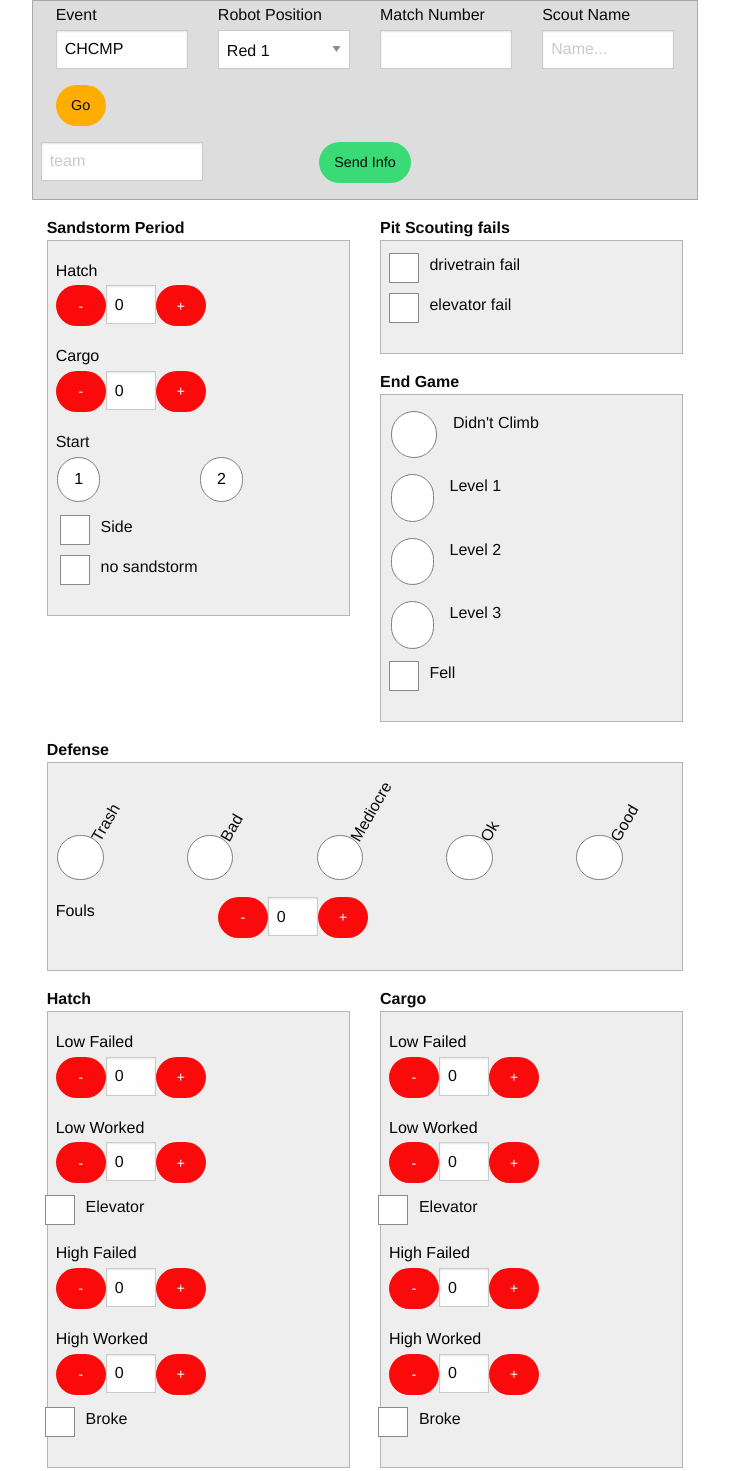
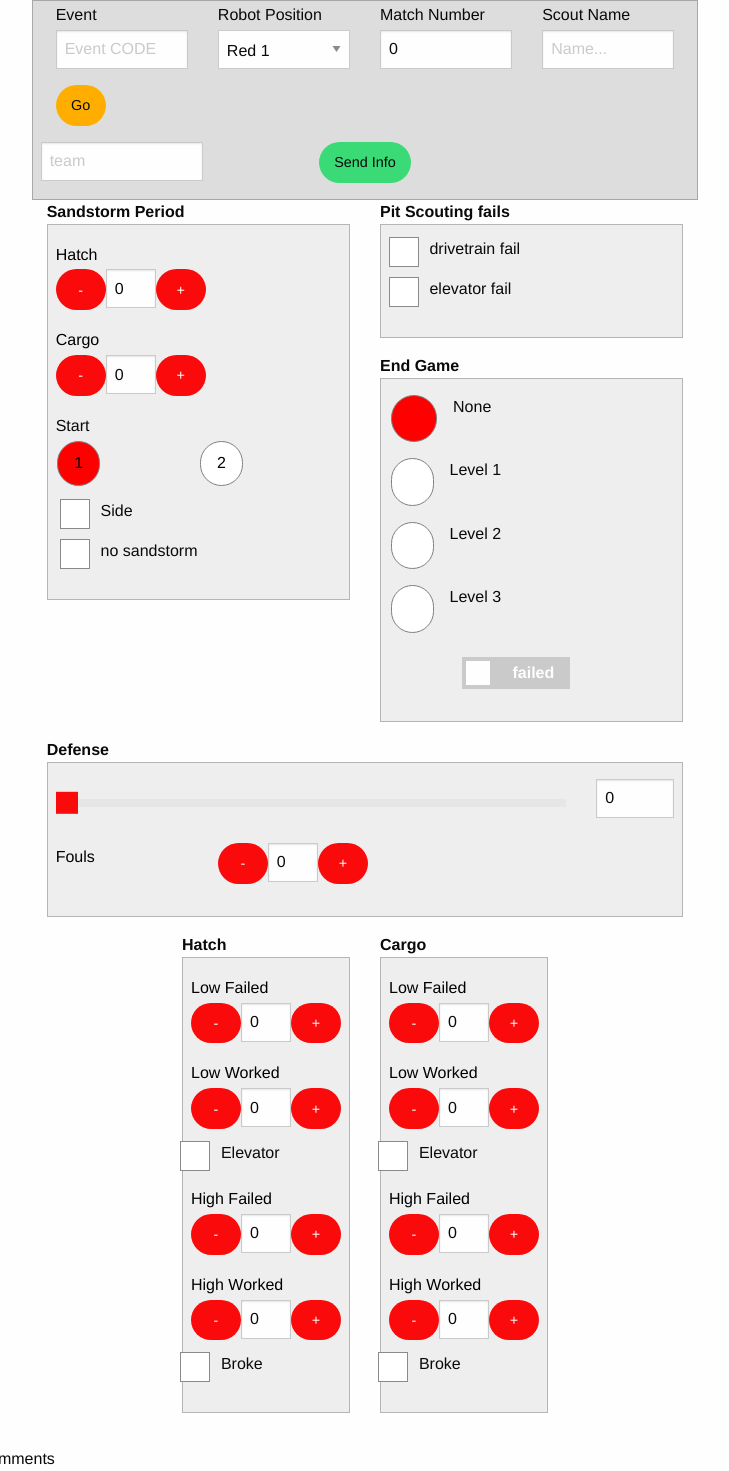
Before and after one commit to szecket/686ObjectiveScouting2019, an Electron app: page index.html in a window 1000 px wide. Shown: the top 1471 px of the page, without its empty margins (135-864 px from the left). Drawn offline with nearby package versions, Linux system fonts and the light colour scheme.

Commit message:
success in climbing switch and other such details

```diff
--- a/index.html
+++ b/index.html
@@ -163,7 +163,7 @@
                     <input type="radio" id="climb0" name="climb" value="l1">
                     <label class="button" for="climb0">O</label>
                   </div>
-                  <div class="cell shrink breathe left">Didn't Climb</div>
+                  <div class="cell shrink breathe left">None</div>
                 </div>
                 <div id='climbl1' class=" grid-x" >
                   <div class='cell shrink'>
@@ -186,16 +186,18 @@
                   </div>
                   <div class="cell shrink breathe left">Level 3</div>
                 </div>
-                <div id='climbSuccess' class='grid-x' style='display:none;'>
-                  <div class="cell auto switch wide" id='successswitch'>
-                    <input class="switch-input" name="climbsuccess" id="climbsuccess" type="checkbox">
-                    <label class="switch-paddle" for="climbsuccess">
-                      <span class="switch-inactive" aria-hidden="no">fail</span>
-                      <span class="switch-active" aria-hidden="yes">success</span>
-                    </label>
+                <div id='climbSuccess' class='grid-x' >
+                  <div class="cell auto">
+                    <div class="switch wide" id='successswitch'>
+                      <input class="switch-input" name="climbsuccess" id="climbsuccess" type="checkbox">
+                      <label class="switch-paddle" for="climbsuccess">
+                        <span class="switch-inactive" aria-hidden="no">failed</span>
+                        <span class="switch-active" aria-hidden="yes">yay!</span>
+                      </label>
+                    </div>
                   </div>
                 </div>
-                <div class=" grid-x ">
+                <!-- <div class=" grid-x ">
                   <div class='cell auto'>
                     <div class="checkbox">
                       <label for='fell'>
@@ -204,7 +206,7 @@
                         Fell</label>
                       </div>
                     </div>
-                  </div>
+                  </div> -->
                 </div>
 
 
@@ -214,49 +216,16 @@
           <div class='grid-x grid-padding-x'>
             <div class='auto cell'>
               <strong>Defense</strong>
-              <div class="callout light tall2">
+              <div class="callout light">
                 <div class=" grid-x grid-padding-x">
-                  <div class="rotated2 auto cell">
-                    Trash
+                  <div class="small-10 cell">
+                    <div class="slider" data-slider data-initial-start="0" data-end="10">
+                      <span class="slider-handle"  data-slider-handle role="slider" tabindex="1" aria-controls="defense"></span>
+                      <span class="slider-fill" data-slider-fill></span>
+                    </div>
                   </div>
-                  <div class="rotated2 auto cell">
-                    Bad
-                  </div>
-                  <div class="rotated2 auto cell">
-                    Mediocre
-                  </div>
-                  <div class="rotated2 auto cell">
-                    Ok
-                  </div>
-                  <div class="rotated2 auto cell">
-                    Good
-                  </div>
-                </div>
-
-                <div class=" grid-x ">
-                  <div class='auto cell'>
-                    <div class="button-group nolabel round toggle grid-x grid-padding-x">
-                      <div class="auto cell">
-                        <input type="radio" id="defense1" name="defense" value="0">
-                        <label class="button" for="defense1">O</label>
-                      </div>
-                      <div class="auto cell">
-                        <input type="radio" id="defense2" name="defense" value="1">
-                        <label class="button" for="defense2">O</label>
-                      </div>
-                      <div class="auto cell">
-                        <input type="radio" id="defense3" name="defense" value="2">
-                        <label class="button" for="defense3">O</label>
-                      </div>
-                      <div class="auto cell">
-                        <input type="radio" id="defense4" name="defense" value="3">
-                        <label class="button" for="defense4">O</label>
-                      </div>
-                      <div class="auto cell">
-                        <input type="radio" id="defense5" name="defense" value="4">
-                        <label class="button" for="defense5">O</label>
-                      </div>
-                    </div>
+                  <div class="small-2 cell">
+                    <input type="number" id="defense">
                   </div>
                 </div>
                 <div class=" grid-x grid-padding-x">
@@ -273,6 +242,7 @@
                 </div>
               </div>
             </div>
+          </div>
 
 
           </div>
--- a/js/app.js
+++ b/js/app.js
@@ -217,10 +217,6 @@ $('#triedToClimb').on("change",function(){
   climbTest();
 })
 function climbTest(){
-  $('#triedToClimb').prop('checked') ? $('#climbl1').show() : $('#climbl1').hide()
-  $('#triedToClimb').prop('checked') ? $('#climbl2').show() : $('#climbl2').hide()
-  $('#triedToClimb').prop('checked') ? $('#climbl3').show() : $('#climbl3').hide()
-  $('#triedToClimb').prop('checked') ? $('#climbSuccess').show() : $('#climbSuccess').hide()
 }
 
 $('input[name=climb]').on("change",function(){
@@ -246,6 +242,7 @@ function clearValues(){
   $('select').prop( "checked",false );
   $('#scoutName').val(scoutName);
   $('#level1').prop('checked', true);
+  $('#climb0').prop('checked', true);
 
   // $('#event').val('MDOWI');
 
@@ -275,9 +272,7 @@ $('#submit-form').click(function(){
 
     var attempt;
     var success;
-    console.log('inputs',$inputs)
     var cl2, cl3;
-    console.log('paddle',$('#climbsuccess').val())
     if($('#climb1').prop('checked')){
       attempt = '1';
     } else if ($('#climb2').prop('checked')){
@@ -303,7 +298,7 @@ $('#submit-form').click(function(){
       level3:cl3,
       climbAttempt:attempt,
       climbSucceeded:success,
-      defense:$('input[name=defense]:checked').val()*2,
+      defense:$('#defense').val(),
       fouls:$('#foulsVal').val(),
       cargoLowFailed:$('#cargoLowFailedVal').val(),
       cargoLowWorked:$('#cargoLowWorkedVal').val(),
@@ -324,7 +319,6 @@ $('#submit-form').click(function(){
       drivetrainBroke:$('#drivetrainbroke').prop('checked'),
       elevatorBroke:$('#elevatorbroke').prop('checked'),
     }
-    params[]
     var serializedData = $.param(params);
     console.log('serializedData',serializedData)
 
--- a/scss/_base.scss
+++ b/scss/_base.scss
@@ -49,8 +49,8 @@ button {
 .switch {
 	// height:5rem !important;
 	// border-bottom:1px solid #ddd;
-	margin-top: -.5rem;
-	margin-left: 1rem;
+	margin-top: .5rem;
+	margin-left: -2rem;
 	height: 3rem !important;
 	text-align:center;
 	label {
--- a/scss/app.scss
+++ b/scss/app.scss
@@ -4,9 +4,9 @@
 @import 'foundation';
 @import 'motion-ui';
 @import 'base';
-@include slider-container;
-@include slider-fill;
-@include slider-handle;
+// @include slider-container;
+// @include slider-fill;
+// @include slider-handle;
 @include foundation-global-styles;
 // @include foundation-grid;
 // @include foundation-flex-grid;
```
Also changed, not shown: css/app.css.
